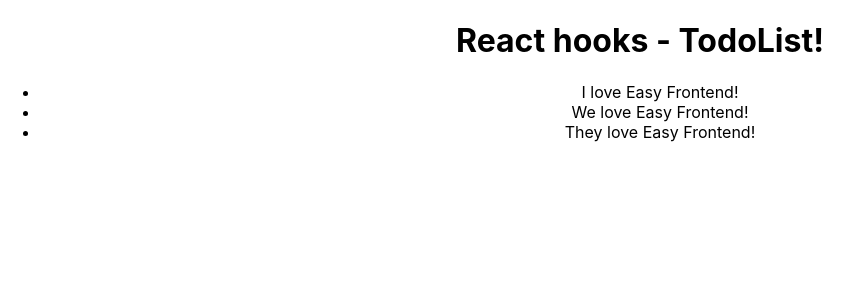
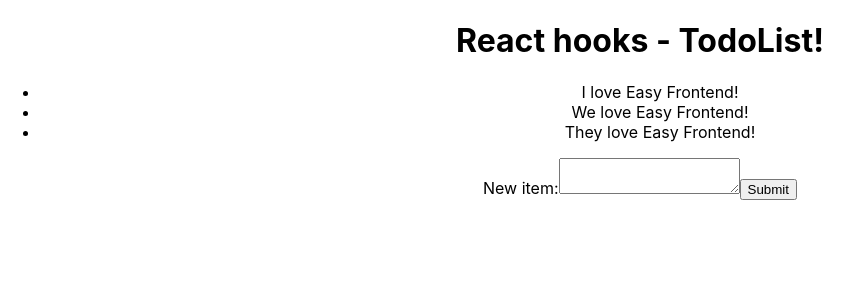
Before and after one commit to ndhoang123/React-Practical, a React (Create React App) app: page / in a window 1280 px wide. Shown: the top 300 px of the page, without its empty margins (0-862 px from the left). Built offline with nearby package versions, Linux system fonts and the light colour scheme.

Commit message:
Add TodoForm

```diff
--- a/src/App.js
+++ b/src/App.js
@@ -2,6 +2,7 @@ import logo from './logo.svg';
 import './App.css';
 import ColorBox from "./components/ColorBox";
 import Todolist from "./components/Todolist";
+import TodoForm from "./components/TodoForm";
 import React, { useState } from 'react';
 
 function App() {
@@ -16,11 +17,23 @@ function App() {
     setTodoList(newArray.filter(item => item.id !== todo.id))
   }
 
+  function handleAddNewItem(todo){
+    const newTodo = {
+      id: Todolist.length + 1,
+      ...todo
+    };
+
+    const newArrayTodo = [...todoList];
+    newArrayTodo.push(newTodo);
+    setTodoList(newArrayTodo);
+  }
+
   return (
     <div className="App">
       <h1>React hooks - TodoList!</h1>
 
       <Todolist todos={todoList} onTodoClick={handleTodolist}/>
+      <TodoForm submit={handleAddNewItem}/>
     </div>
   );
 }
--- /dev/null
+++ b/src/components/TodoForm/index.jsx
@@ -0,0 +1,45 @@
+import React, { useState } from 'react';
+import PropTypes from 'prop-types';
+
+TodoForm.propTypes = {
+    onSubmit: PropTypes.func,
+};
+
+TodoForm.defaultProps = {
+    onSubmit: null
+}
+
+function TodoForm(props) {
+
+    const {submit} = props;
+
+    const[value, setValue] = useState();
+
+    function handleChangeValue(e) {
+        setValue(e.target.value);
+    }
+
+    function handleReloadSubmit(e) {
+        e.preventDefault();
+
+        if(!submit) return;
+
+        const newValue = {
+            title: value
+        }
+
+        submit(newValue);
+    }
+
+    return (
+        <form onSubmit={handleReloadSubmit}>
+            <label>
+                New item:
+                <textarea value={value} onChange={handleChangeValue}/>
+            </label>
+            <input type="submit" value="Submit"/>
+        </form>
+    );
+}
+
+export default TodoForm;
```
